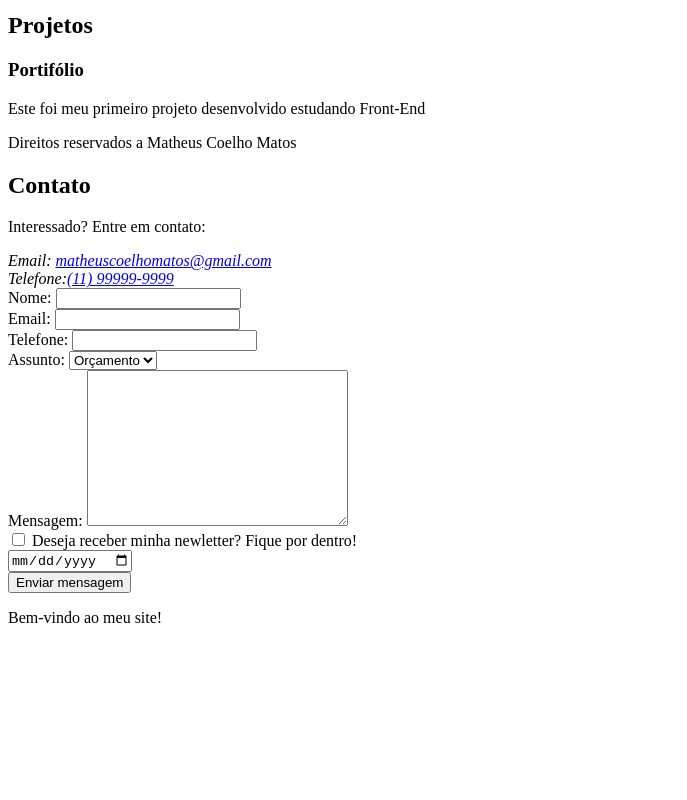
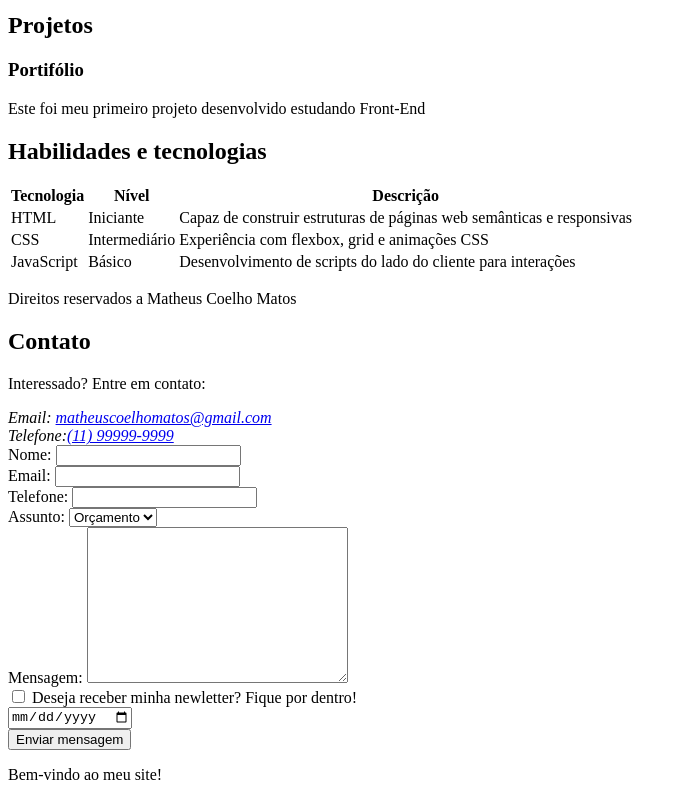
Before and after one commit to matheuscoelhomatos-dot/site, a plain HTML site: page index.html in a window 1280 px wide. Shown: the part 1146-1946 px from the top of the page, without its empty margins (0-687 px from the left). Before the commit the page ends 1789 px from the top, so only its background shows below. Drawn offline with Linux system fonts and the light colour scheme.

Commit message:
Formulário e Tabela 03.08.27

```diff
--- a/index.html
+++ b/index.html
@@ -28,7 +28,6 @@
 
         <article>
             <p>Meu nome é Matheus Coelho Matos,sou cristão, atualmente possuo 17 anos e hoje é 27/07/26 ...
-
                 Para mim viver é Cristo, e morrer é lucro-Filipenses 1:21
             </p>
 
@@ -56,6 +55,44 @@
         </article>
 
     </section>
+
+<section id="Habilidades">
+
+<h2>Habilidades e tecnologias</h2>
+
+<table>
+    <thead>
+        <tr>
+            <th>Tecnologia</th>
+            <th>Nível</th>
+            <th>Descrição</th>
+        </tr>
+    </thead>
+
+    <tbody>
+  <tr>
+    <td>HTML</td>
+    <td>Iniciante</td>
+    <td>Capaz de construir estruturas de páginas web semânticas e responsivas</td>
+  </tr>
+
+   <tr>
+    <td>CSS</td>
+    <td>Intermediário</td>
+    <td>Experiência com flexbox, grid e animações CSS</td>
+  </tr>
+
+    <tr>
+    <td>JavaScript</td>
+    <td>Básico</td>
+    <td>Desenvolvimento de scripts do lado do cliente para interações</td>
+  </tr>
+
+    </tbody>
+</table>
+
+</section>
+
 
     <footer>
         <p>Direitos reservados a Matheus Coelho Matos</p>
```
